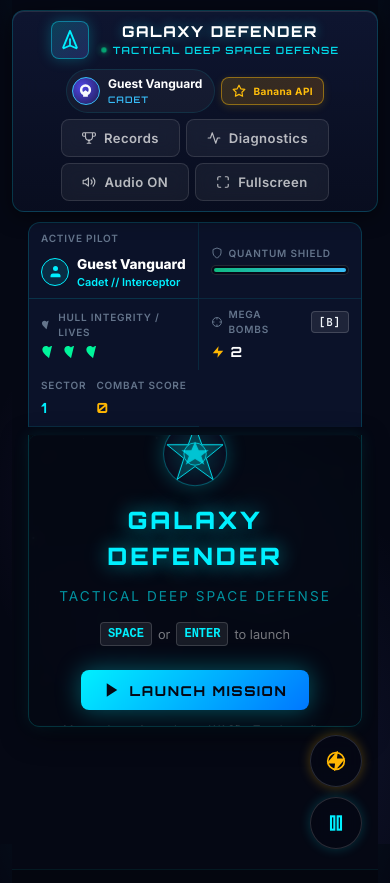
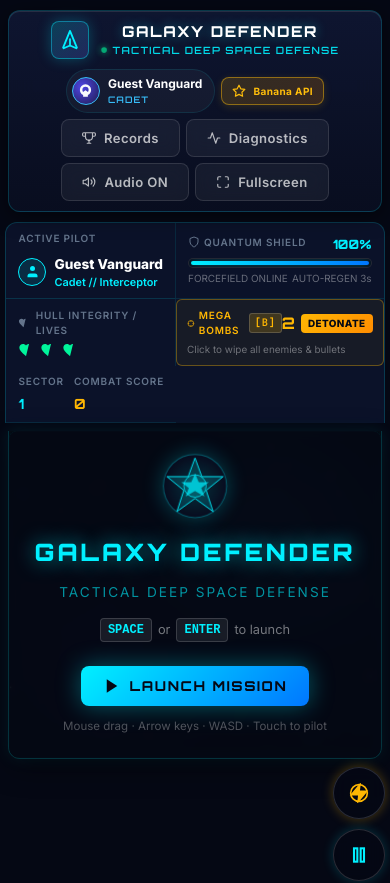
Before and after one commit to NeimOli/Galaxy-Defender, a React (Vite) app: page / in a window 390 px wide. Shown: the top 883 px of the page. Built offline with nearby package versions, Linux system fonts and the light colour scheme.

Commit message:
fix: Quantum Shield real-time readout and responsive Mega Bomb detonation across HUD, keyboard, and touch

```diff
--- a/public/js/game.js
+++ b/public/js/game.js
@@ -523,7 +523,7 @@ class GameEngine {
             }
 
             // Mega Bomb trigger ('B')
-            if (e.code === 'KeyB') {
+            if (e.code === 'KeyB' || e.key === 'b' || e.key === 'B') {
                 if (this.state === 'PLAYING') {
                     this.triggerMegaBomb();
                 }
@@ -742,24 +742,41 @@ class GameEngine {
     }
 
     triggerMegaBomb() {
+        if (!this.player) return;
+
+        // Only allow detonating while mission is actively playing
+        if (this.state !== 'PLAYING') {
+            return;
+        }
+
+        if (this.player.megaBombs <= 0) {
+            this.particles.addFloatingText('NO MEGA BOMBS! SOLVE BANANA CIPHER TO RESTOCK', this.width / 2, this.height * 0.4, '#ff3366');
+            if (this.audio) this.audio.playShieldHit();
+            return;
+        }
+
         if (this.player.triggerMegaBomb(this.audio)) {
-            this.screenShake = 25;
-            this.particles.addExplosion(this.width / 2, this.height / 2, '#ffaa00', 80, 8);
+            this.screenShake = 30;
+            this.particles.addExplosion(this.width / 2, this.height / 2, '#ffaa00', 90, 8);
+            this.particles.addExplosion(this.width / 2, this.height / 2, '#00f0ff', 60, 6);
             this.particles.addFloatingText('QUANTUM BANANA BOMB DETONATED!', this.width / 2, this.height * 0.4, '#ffcc00');
 
             // Obliterate all normal enemies and enemy bullets
             for (const enemy of this.enemies) {
-                this.score += enemy.points;
+                const pts = Number(enemy.points) || 100;
+                this.score += pts;
                 this.enemiesDestroyed++;
-                this.particles.addExplosion(enemy.x + enemy.width / 2, enemy.y + enemy.height / 2, '#ff0055', 25);
+                const ex = enemy.x + (enemy.width || 32) / 2;
+                const ey = enemy.y + (enemy.height || 32) / 2;
+                this.particles.addExplosion(ex, ey, '#ff0055', 25);
             }
             this.enemies = [];
             this.enemyBullets = [];
 
             // Damage boss if present
             if (this.boss) {
-                this.boss.takeDamage(250);
-                this.particles.addExplosion(this.boss.x + this.boss.width / 2, this.boss.y + this.boss.height / 2, '#ffcc00', 40);
+                this.boss.takeDamage(300);
+                this.particles.addExplosion(this.boss.x + this.boss.width / 2, this.boss.y + this.boss.height / 2, '#ffcc00', 45);
             }
 
             this.updateHUD();
--- a/src/App.jsx
+++ b/src/App.jsx
@@ -40,7 +40,20 @@ export default function App() {
   const [modal, setModal] = useState(null); // 'banana' | 'leaderboard' | 'profile' | 'login' | 'register' | 'tests'
 
   // ── Callbacks from game engine ────────────────────────────────────────────
+  const lastHudRef = useRef({});
   const handleHudUpdate = useCallback((hudData) => {
+    const last = lastHudRef.current;
+    if (
+      Math.round(last.shield) === Math.round(hudData.shield) &&
+      last.maxShield === hudData.maxShield &&
+      last.lives === hudData.lives &&
+      last.bombs === hudData.bombs &&
+      last.score === hudData.score &&
+      last.level === hudData.level
+    ) {
+      return;
+    }
+    lastHudRef.current = hudData;
     setHud(prev => ({ ...prev, ...hudData }));
   }, []);
 
--- a/src/components/TelemetryHUD.jsx
+++ b/src/components/TelemetryHUD.jsx
@@ -45,17 +45,39 @@ export default function TelemetryHUD({
 
             {/* Quantum Shield */}
             <div className="hud-group">
-                <span className="hud-label">
+                <div style={{ display: 'flex', justifyContent: 'space-between', alignItems: 'center', marginBottom: '4px' }}>
+                    <span className="hud-label" style={{ display: 'flex', alignItems: 'center', gap: '4px' }}>
                         <svg width="12" height="12" viewBox="0 0 24 24" fill="none" stroke="currentColor" strokeWidth="2">
                             <path d="M12 22s8-4 8-10V5l-8-3-8 3v7c0 6 8 10 8 10z"/>
                         </svg>
                         Quantum Shield
                     </span>
+                    <span style={{
+                        fontSize: '0.8rem',
+                        fontFamily: "'Orbitron', monospace",
+                        fontWeight: 800,
+                        color: shieldPct < 25 ? '#ff3366' : (shieldPct < 60 ? '#ffb703' : '#00f0ff')
+                    }}>
+                        {Math.round(shieldPct)}%
+                    </span>
+                </div>
                 <div className="hud-shield-container">
                     <div
                         className={`hud-shield-fill ${shieldPct < 25 ? 'critical' : ''}`}
-                        style={{ width: `${Math.max(0, Math.min(100, shieldPct))}%` }}
+                        style={{
+                            width: `${Math.max(0, Math.min(100, shieldPct))}%`,
+                            background: shieldPct < 25
+                                ? 'linear-gradient(90deg, #ff3366, #ff0055)'
+                                : (shieldPct < 60
+                                    ? 'linear-gradient(90deg, #ffb703, #ff8c00)'
+                                    : 'linear-gradient(90deg, #00f0ff, #0077ff)'),
+                            boxShadow: shieldPct > 0 ? '0 0 8px rgba(0, 240, 255, 0.45)' : 'none'
+                        }}
                     />
+                </div>
+                <div style={{ display: 'flex', justifyContent: 'space-between', marginTop: '3px', fontSize: '0.62rem', color: 'rgba(255,255,255,0.38)' }}>
+                    <span>{shieldPct > 0 ? 'FORCEFIELD ONLINE' : 'SHIELD COLLAPSED'}</span>
+                    <span>AUTO-REGEN 3s</span>
                 </div>
             </div>
 
@@ -83,25 +105,56 @@ export default function TelemetryHUD({
             {/* Mega Bombs */}
             <div
                 className="hud-group"
-                style={{ cursor: 'pointer' }}
+                style={{
+                    cursor: bombCount > 0 ? 'pointer' : 'default',
+                    border: bombCount > 0 ? '1px solid rgba(255, 183, 3, 0.35)' : '1px solid rgba(255, 255, 255, 0.08)',
+                    background: bombCount > 0 ? 'rgba(255, 183, 3, 0.05)' : 'transparent',
+                    borderRadius: '6px',
+                    padding: '8px 10px',
+                    transition: 'all 0.15s ease'
+                }}
                 onClick={triggerBomb}
-                title="Tap to Detonate Mega Bomb [B]"
+                title="Click or press [B] to Detonate Quantum Mega Bomb"
             >
-                <span className="hud-label">
-                    <svg width="12" height="12" viewBox="0 0 24 24" fill="none" stroke="currentColor" strokeWidth="2">
+                <div style={{ display: 'flex', justifyContent: 'space-between', alignItems: 'center' }}>
+                    <span className="hud-label" style={{ display: 'flex', alignItems: 'center', gap: '4px', color: bombCount > 0 ? '#ffb703' : 'rgba(255,255,255,0.4)', margin: 0 }}>
+                        <svg width="13" height="13" viewBox="0 0 24 24" fill="none" stroke="currentColor" strokeWidth="2">
                             <circle cx="12" cy="12" r="9"/>
                             <line x1="12" y1="3" x2="12" y2="7"/>
                             <line x1="12" y1="17" x2="12" y2="21"/>
                             <line x1="3" y1="12" x2="7" y2="12"/>
                             <line x1="17" y1="12" x2="21" y2="12"/>
                         </svg>
-                    Mega Bombs <kbd>[B]</kbd>
+                        Mega Bombs <kbd style={{ background: 'rgba(255,183,3,0.18)', color: '#ffb703', padding: '1px 5px', borderRadius: '3px', fontSize: '0.65rem' }}>[B]</kbd>
                     </span>
-                <div className="hud-value">
-                    <svg width="14" height="14" viewBox="0 0 24 24" fill="var(--gold-primary)">
-                        <polygon points="13 2 3 14 12 14 11 22 21 10 12 10 13 2"/>
-                    </svg>
-                    <span>{bombCount}</span>
+                    <div style={{ display: 'flex', alignItems: 'center', gap: '6px' }}>
+                        <span style={{
+                            fontFamily: "'Orbitron', monospace",
+                            fontSize: '1rem',
+                            fontWeight: 800,
+                            color: bombCount > 0 ? '#ffb703' : '#ff3366'
+                        }}>
+                            {bombCount}
+                        </span>
+                        {bombCount > 0 ? (
+                            <span style={{
+                                fontSize: '0.62rem',
+                                fontWeight: 800,
+                                background: 'linear-gradient(135deg, #ffb703, #ff8c00)',
+                                color: '#050814',
+                                padding: '2px 7px',
+                                borderRadius: '4px',
+                                letterSpacing: '0.04em'
+                            }}>
+                                DETONATE
+                            </span>
+                        ) : (
+                            <span style={{ fontSize: '0.62rem', color: '#ff3366', fontWeight: 600 }}>EMPTY</span>
+                        )}
+                    </div>
+                </div>
+                <div style={{ fontSize: '0.62rem', color: 'rgba(255,255,255,0.38)', marginTop: '4px' }}>
+                    {bombCount > 0 ? 'Click to wipe all enemies & bullets' : 'Solve Banana API to restock'}
                 </div>
             </div>
 
```
Lines whose indentation alone changed are shown as unchanged.
